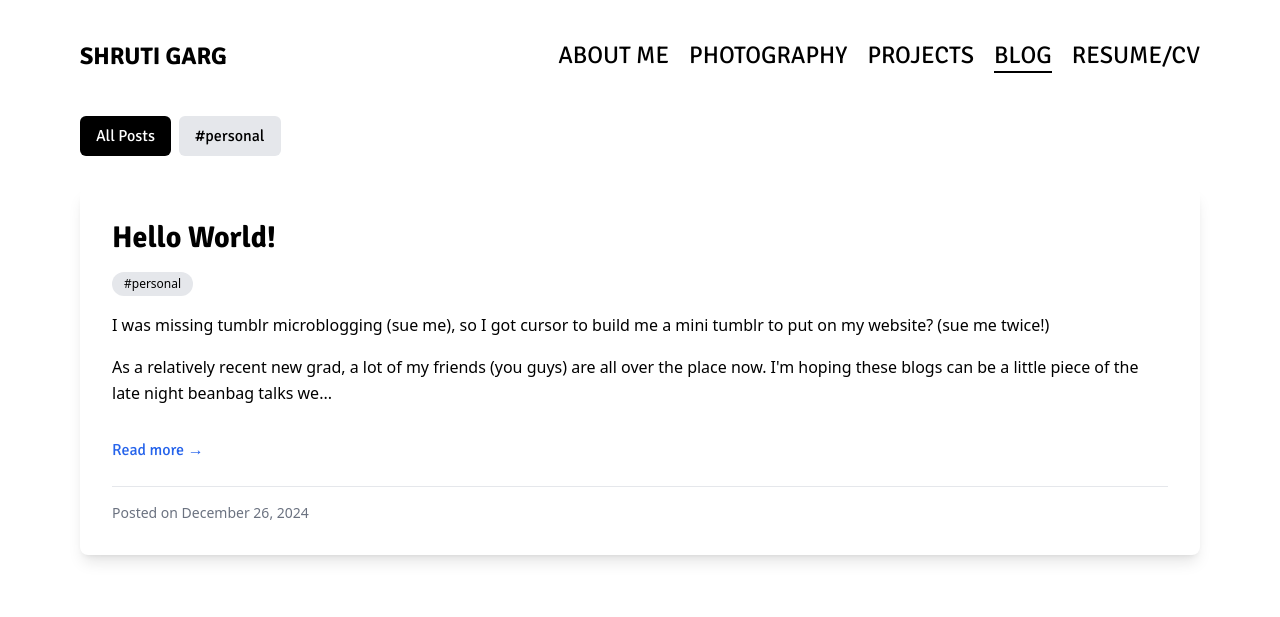
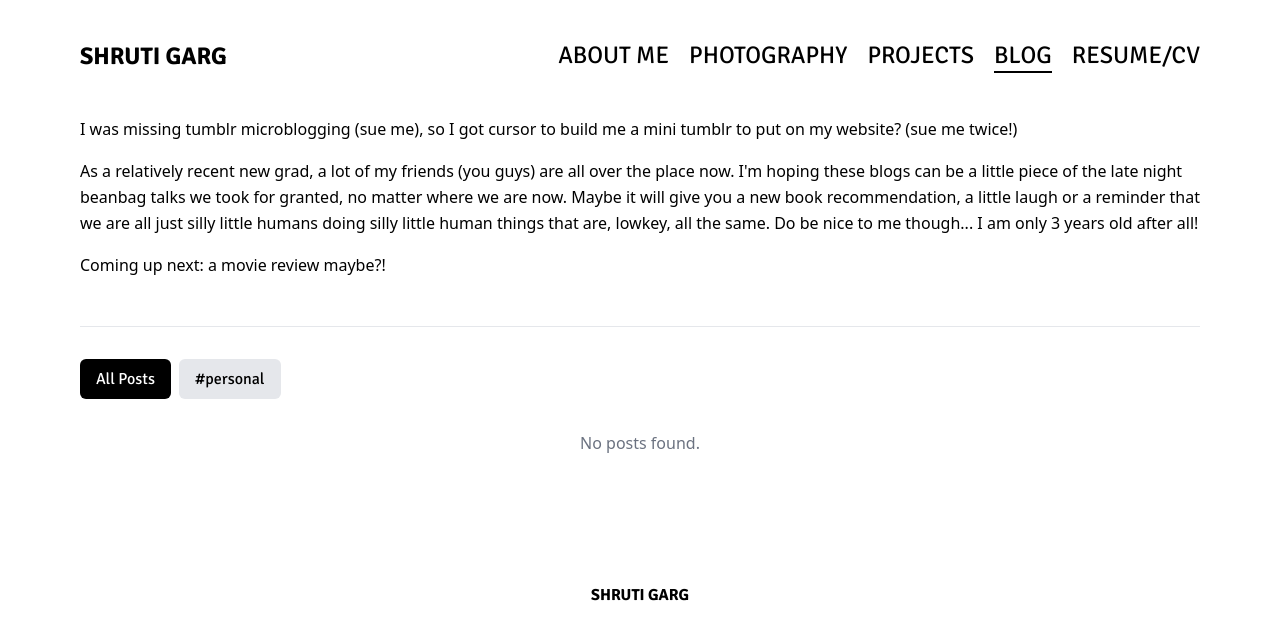
Before and after one commit to shrutigarg914/shrutigarg914.github.io, a plain HTML site: page dist/blog.html in a window 1280 px wide. Shown: the top 617 px of the page. Drawn offline with nearby package versions, Linux system fonts and the light colour scheme.

Commit message:
adding description

```diff
--- a/dist/blog.html
+++ b/dist/blog.html
@@ -219,6 +219,8 @@
 
     <!-- Blog Content -->
     <div class="mt-10">
+      <!-- Description Block (from first post) -->
+      <div id="description-container" class="mb-8"></div>
 
       <!-- Tag Filter -->
       <div id="tags-container" class="mb-8"></div>
--- a/dist/blog.js
+++ b/dist/blog.js
@@ -148,9 +148,32 @@ class BlogManager {
 
   filterPosts() {
     // Show all posts (including private ones) - we'll handle visibility in rendering
-    let filtered = [...this.posts];
+    // Exclude the first post (id: "1") from the list as it's used as description
+    let filtered = this.posts.filter(post => post.id !== "1");
     if (this.selectedTag) filtered = filtered.filter(post => post.tags.includes(this.selectedTag));
     this.filteredPosts = filtered.sort((a, b) => new Date(b.date) - new Date(a.date));
+  }
+
+  getDescriptionPost() {
+    // Get the first post (id: "1") to use as description
+    return this.posts.find(post => post.id === "1");
+  }
+
+  renderDescription(container) {
+    const descPost = this.getDescriptionPost();
+    if (!descPost || (descPost.isPrivate && !this.isAuthenticated)) {
+      container.innerHTML = '';
+      return;
+    }
+
+    const content = descPost.content ? parseMarkdown(descPost.content) : '';
+    container.innerHTML = `
+      <div class="mb-8 pb-8 border-b border-gray-200 dark:border-gray-700">
+        <div class="prose dark:prose-invert max-w-none">
+          ${content}
+        </div>
+      </div>
+    `;
   }
 
   truncateContent(content, maxLength = 300) {
@@ -225,8 +248,10 @@ class BlogManager {
   }
 
   update() {
+    const descContainer = document.getElementById('description-container');
     const tagsContainer = document.getElementById('tags-container');
     const postsContainer = document.getElementById('posts-container');
+    if (descContainer) this.renderDescription(descContainer);
     if (tagsContainer) this.renderTags(tagsContainer);
     if (postsContainer) this.renderPosts(postsContainer);
   }
```
